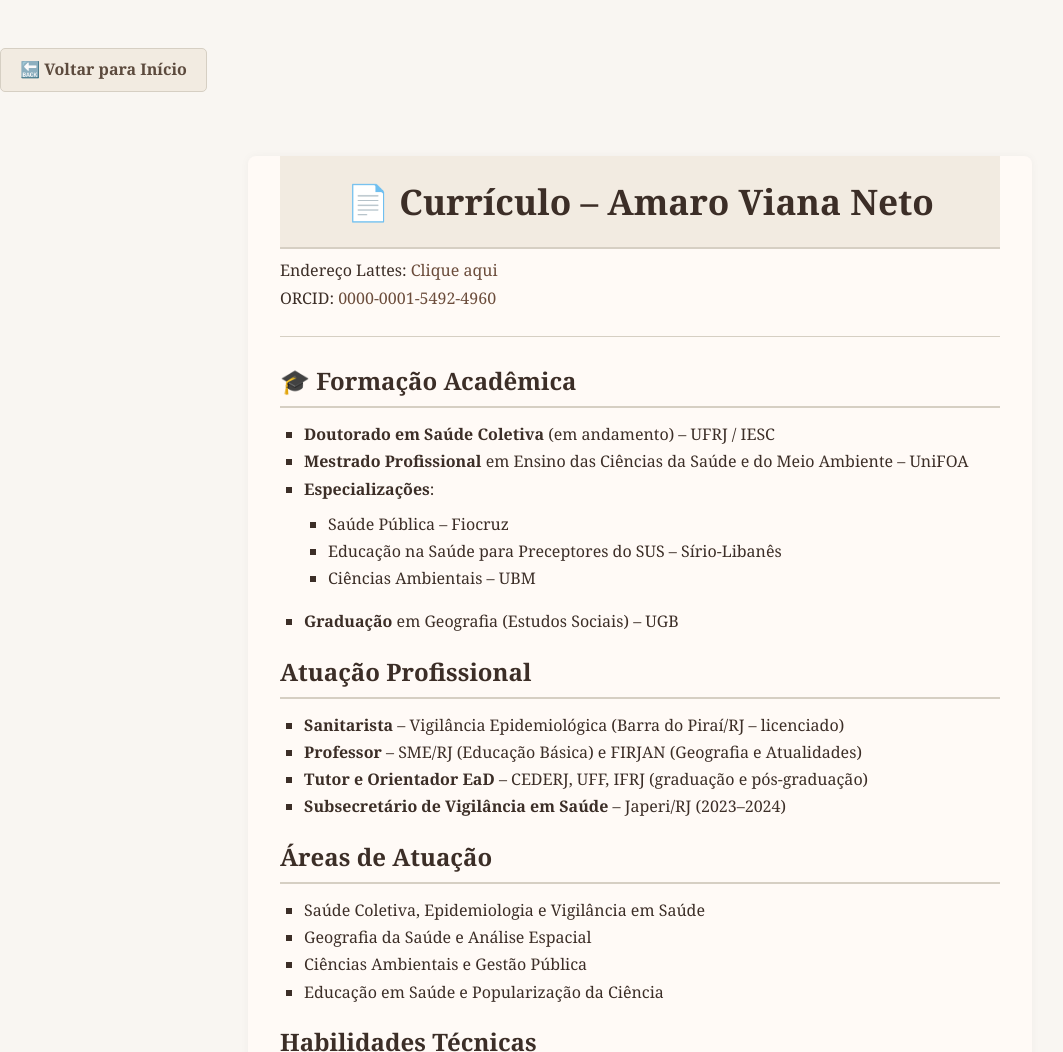
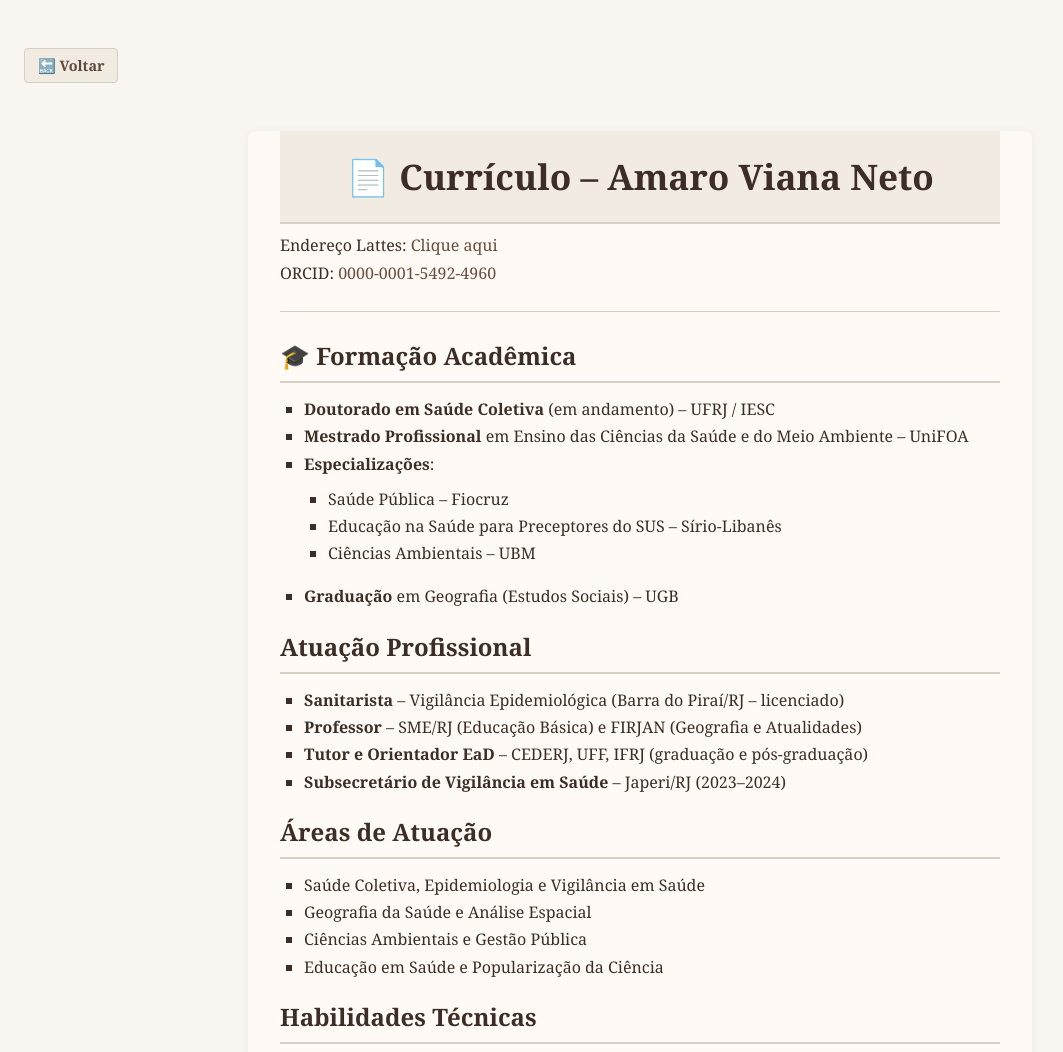
Before and after one commit to veneto9/amaroneto, a plain HTML site: page curriculo.html in a window 1280 px wide. Shown: the top 1052 px of the page, without its empty margins (0-1063 px from the left). Drawn offline with Linux system fonts and the light colour scheme.

Commit message:
Update curriculo.html
botão

Signed-off-by: Amaro Neto <88960952+veneto9@users.noreply.github.com>

```diff
--- a/curriculo.html
+++ b/curriculo.html
@@ -8,23 +8,7 @@
   <!-- Aqui você chama o CSS externo -->
   <link rel="stylesheet" href="styles.css">
 </head>
-
-<body>
-  <a href="index.html" style="
-  display: inline-block;
-  margin: 1rem auto;
-  padding: 0.5rem 1.2rem;
-  background-color: #f2ebe1;
-  border: 1px solid #d6cfc3;
-  border-radius: 5px;
-  color: #5c4a3d;
-  text-decoration: none;
-  font-weight: bold;
-  text-align: center;
-  font-family: Georgia, serif;
-">
-  🔙 Voltar para Início
-</a>
+<a href="index.html" class="botao-voltar">🔙 Voltar</a>
   <main>
     <h1>📄 Currículo – Amaro Viana Neto</h1>
     <p>
```
